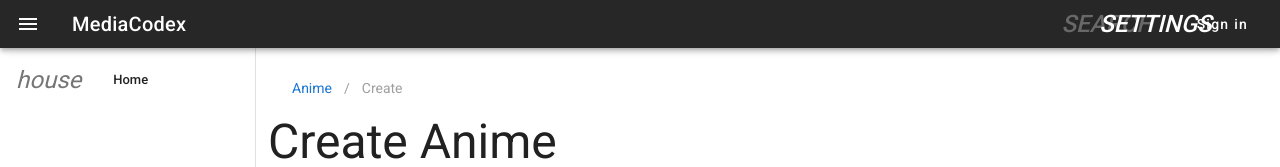
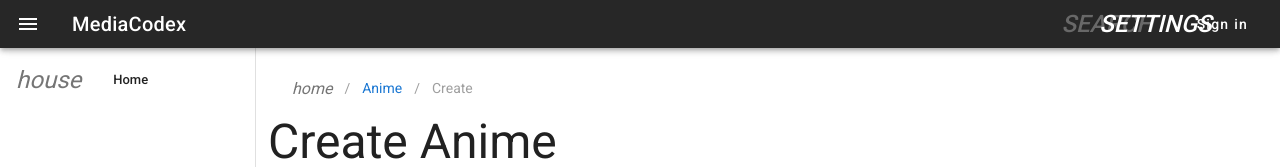
Before and after one commit to MediaCodex/website, a Nuxt app: page /anime/create in a window 1280 px wide. Shown: the top 167 px of the page. Built offline with nearby package versions, Linux system fonts and the light colour scheme.

Commit message:
abstract breadcrumbs

```diff
--- /dev/null
+++ b/src/components/breadcrumbs.vue
@@ -0,0 +1,19 @@
+<template>
+  <v-breadcrumbs :items="items">
+    <template v-slot:item="{ item }">
+      <v-breadcrumbs-item nuxt exact :to="item.to" :disabled="item.disabled">
+        <v-icon v-if="item.icon">{{ item.icon }}</v-icon>
+        {{ item.text }}
+      </v-breadcrumbs-item>
+    </template>
+  </v-breadcrumbs>
+</template>
+
+<script>
+export default {
+  name: 'Breadcrumbs',
+  props: {
+    items: { type: Array, default: null }
+  }
+}
+</script>
--- a/src/pages/anime/create.vue
+++ b/src/pages/anime/create.vue
@@ -1,12 +1,6 @@
 <template>
   <v-container fluid>
-    <v-breadcrumbs :items="breadcrumbs">
-      <template v-slot:item="{ item }">
-        <v-breadcrumbs-item nuxt exact :to="item.to" :disabled="item.disabled">
-          {{ item.text }}
-        </v-breadcrumbs-item>
-      </template>
-    </v-breadcrumbs>
+    <breadcrumbs :items="breadcrumbs" />
     <v-row>
       <v-col>
         <h1 class="display-2">{{ $t('anime.create.title') }}</h1>
@@ -94,10 +88,9 @@
 import { paramCase } from 'change-case'
 import { typesDisplay } from '~/assets/js/anime'
 import Datetime from '~/components/datetime'
+import Breadcrumbs from '~/components/breadcrumbs'
 export default {
-  components: {
-    Datetime
-  },
+  components: { Datetime, Breadcrumbs },
   data: () => ({
     type: 'series',
     title: null,
@@ -105,6 +98,7 @@ export default {
     synopsis: null,
     episodes: null,
     breadcrumbs: [
+      { icon: 'home', to: '/', disabled: false },
       { text: 'Anime', to: '/anime', disabled: false },
       { text: 'Create', to: '/anime/create', disabled: true }
     ],
--- a/src/pages/anime/index.vue
+++ b/src/pages/anime/index.vue
@@ -1,13 +1,6 @@
 <template>
   <v-container fluid>
-    <v-breadcrumbs :items="breadcrumbs">
-      <template v-slot:item="{ item }">
-        <v-breadcrumbs-item nuxt exact :to="item.to" :disabled="item.disabled">
-          <v-icon v-if="item.icon">{{ item.icon }}</v-icon>
-          {{ item.text }}
-        </v-breadcrumbs-item>
-      </template>
-    </v-breadcrumbs>
+    <breadcrumbs :items="breadcrumbs" />
     <section class="mb-6 text-center">
       <h1 class="mb-2 display-3">Anime home</h1>
     </section>
@@ -28,7 +21,9 @@
 </template>
 
 <script>
+import Breadcrumbs from '~/components/breadcrumbs'
 export default {
+  components: { Breadcrumbs },
   data: () => ({
     breadcrumbs: [
       { icon: 'home', to: '/', disabled: false },
```
